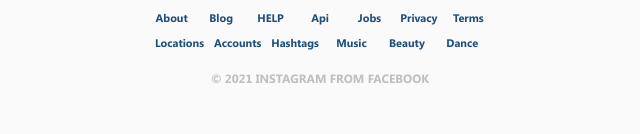
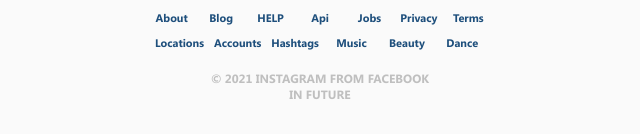
Before and after one commit to mohammedfayizcv/instagram-login-page01, a plain HTML site: page index.html in a window 1280 px wide. Shown: the part 663-797 px from the top of the page, 320-960 px from the left. Drawn offline with Linux system fonts and the light colour scheme.

Commit message:
added new text

```diff
--- a/index.html
+++ b/index.html
@@ -61,7 +61,7 @@
             <li><a href="https://www.instagram.com/topics/dance-and-performance/">Dance</a></li>
 
         </ul>
-         <span class="copyright">&copy; 2021 INSTAGRAM FROM FACEBOOK</span>
+         <span class="copyright">&copy; 2021 INSTAGRAM FROM FACEBOOK <br> IN FUTURE</span>
      </footer>
 </body>
 </html>
```
